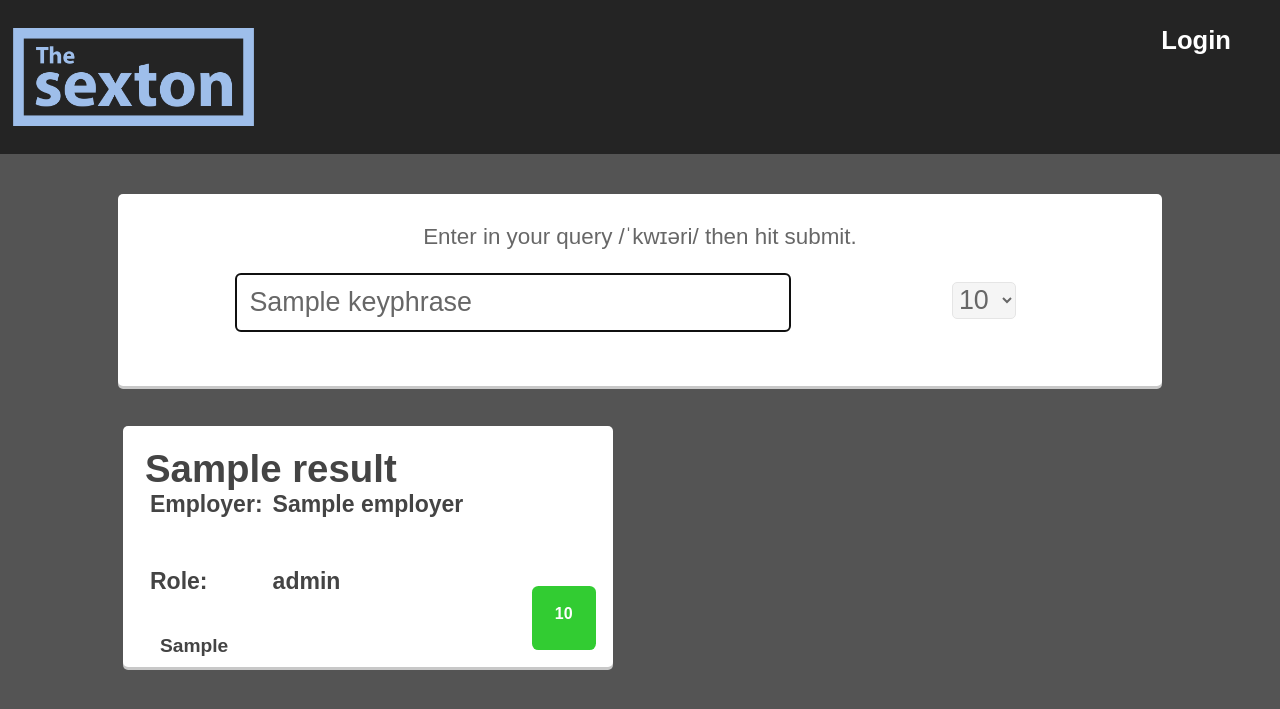
After one commit to wlifferth/sexton, a Flask app: template templates/logged_out_index.html in a window 1280 px wide. The commit adds this page. Shown: the top 709 px of the page. Run offline with Flask 2, Linux system fonts and the light colour scheme; the template is opened without the code that fills it: most values are stand-ins (such as "Sample title", 1, 10 or a date in 2020).

Commit message:
Made separate index page for logged out users

```diff
--- a/app.py
+++ b/app.py
@@ -32,9 +32,10 @@ def index(results=None):
             result['id_string'] = "{:0>6d}".format(result['id'])
     else:
         results = []
-        return render_template('index.html', keyphrase=keyphrase, limit=limit, results=None, results_len=None)
-    return render_template('index.html', keyphrase=keyphrase, limit=limit, results=results, results_len=len(results))
-
+    if 'username' in session.keys():
+        return render_template('index.html', keyphrase=keyphrase, limit=limit, results=results, results_len=len(results))
+    else:
+        return render_template('logged_out_index.html', keyphrase=keyphrase, limit=limit, results=results, results_len=len(results))
 
 
 @app.route('/profile/<int:person_id>', methods=['POST', 'GET'])
@@ -47,9 +48,13 @@ def profile(person_id):
     except:
         return render_template('404.html')
 
+
 @app.route('/insert', methods=['POST', 'GET'])
 def insert():
+    if 'username' not in session.keys():
+        return redirect(url_for('index'))
     return render_template('insert.html')
+
 
 @app.route('/search', methods=['POST', 'GET'])
 def search(form_data):
@@ -85,6 +90,7 @@ def search(form_data):
         flash("Returned {} results for \"{}\"".format(len(results), keyphrase))
     return results
 
+
 @app.route('/create_person', methods=['POST', 'GET'])
 def create_person():
     initialize_db()
@@ -99,6 +105,7 @@ def create_person():
     )
     flash(form_data['name'] + " successfully added to database!")
     return redirect(url_for('insert'))
+
 
 @app.route('/login', methods=['POST', 'GET'])
 def login():
@@ -118,11 +125,13 @@ def login():
             return render_template('login.html')
     return render_template('login.html')
 
+
 @app.route('/logout')
 def logout():
     # remove the username from the session if it's there
     session.pop('username', None)
-    return redirect(url_for('index'))
+    flash("Logged out successfully")
+    return index()
 
 
 if __name__ == '__main__':
--- a/templates/layout.html
+++ b/templates/layout.html
@@ -10,8 +10,11 @@
     </a>
     <nav class="nav">
       <ul>
+      {% block menu_options %}
       <li><a href="{{ url_for('index') }}">Home</a></li>
       <li><a href="{{ url_for('insert') }}">Insert</a></li>
+      <li><a href="{{ url_for('logout') }}">Logout</a></li>
+      {% endblock %}
       </ul>
     </nav>
   </header>
--- /dev/null
+++ b/templates/logged_out_index.html
@@ -0,0 +1,44 @@
+{% extends "layout.html" %}
+{% block menu_options %}
+<li><a href="{{ url_for('login') }}">Login</a></li>
+{% endblock %}
+{% block content %}
+  <div class="window">
+    Enter in your query /&#x02C8;kw&#x026A;&#x0259;ri/ then hit submit.
+    <form action="{{ url_for('index') }}" method="post" name="query-form">
+      <div id="search-bar"><input type="text" name="keyphrase" autofocus placeholder="Search" value="{{ keyphrase }}"/></div>
+      <div id="limit">
+        <select name="limit" value="{{ limit }}">
+          <option label disabled>Limit</option>
+          <option {% if limit == 10 %} selected {% endif %} value=10>10</option>
+          <option {% if limit == 20 %} selected {% endif %} value=20>20</option>
+          <option {% if limit == 100 %} selected {% endif %} value=100>100</option>
+        </select>
+      </div>
+      <input class="half-window responsive" type="submit" value="submit" style="display: none" name="submit-query" />
+    </form>
+  </div>
+  {% if results != None %}
+    {% for result in results %}
+      <a href="profile/{{ result['id'] }}" class="responsive half-window query-box">
+        <div id="name-field">
+          {{ result['name'] }}
+        </div>
+        <table>
+          <tr id="employer-field">
+            <td>Employer: </t>
+            <td>{{ result['employer'] }}</td>
+          </tr>
+          <tr id="role-field">
+            <td>Role: </t>
+            <td>{{ result['role'] }}</td>
+          </tr>
+          <tr id="id-field">
+          <td>{{ result['id_string'] }}</td>
+          </tr>
+        </table>
+        <div id="score-box"><div>{{ result['score'] }}</div></div>
+      </a>
+    {% endfor %}
+  {% endif %}
+{% endblock %}
--- a/templates/login.html
+++ b/templates/login.html
@@ -1,4 +1,4 @@
-{% extends "layout.html" %}
+{% extends "logged_out_layout.html" %}
 {% block content %}
 <div class="window">
   <h1>
```
